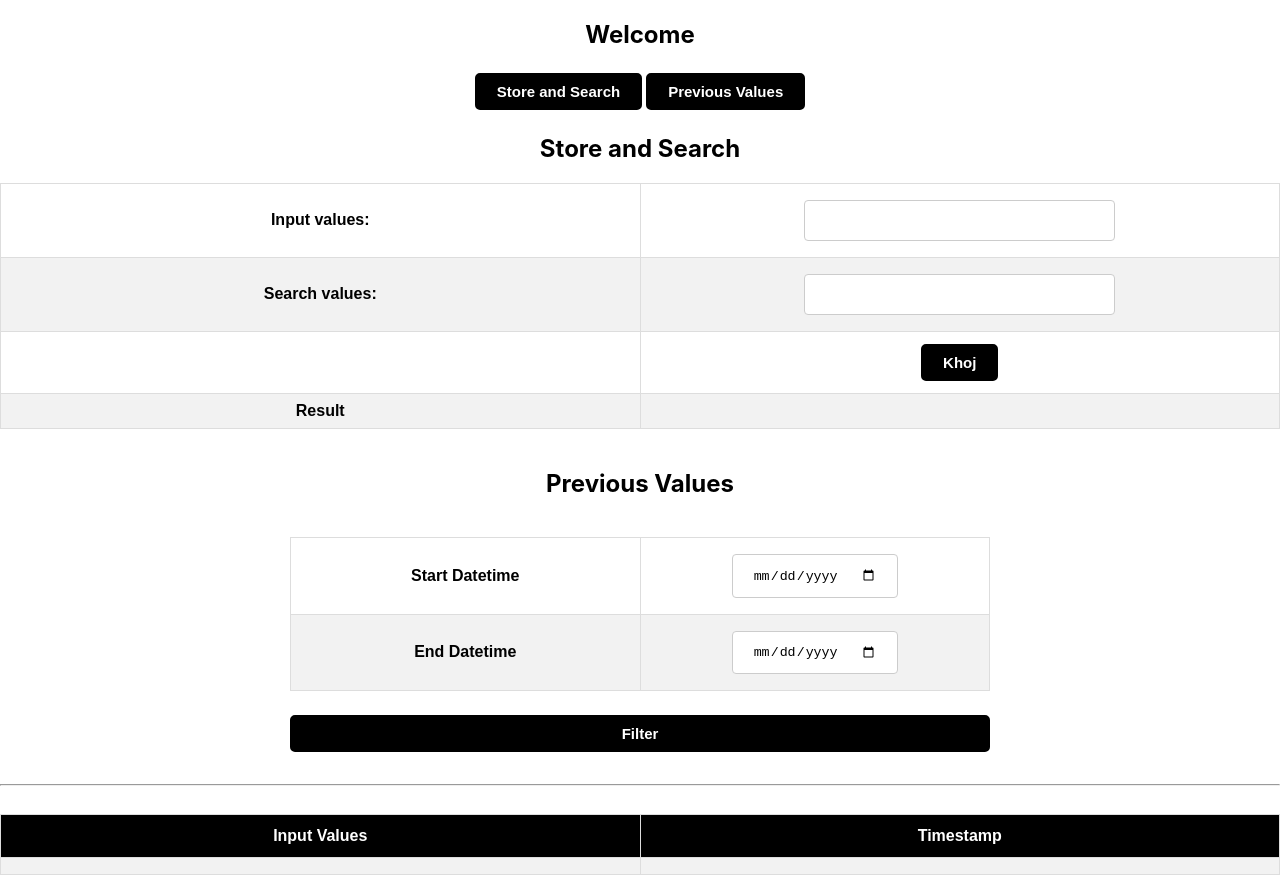
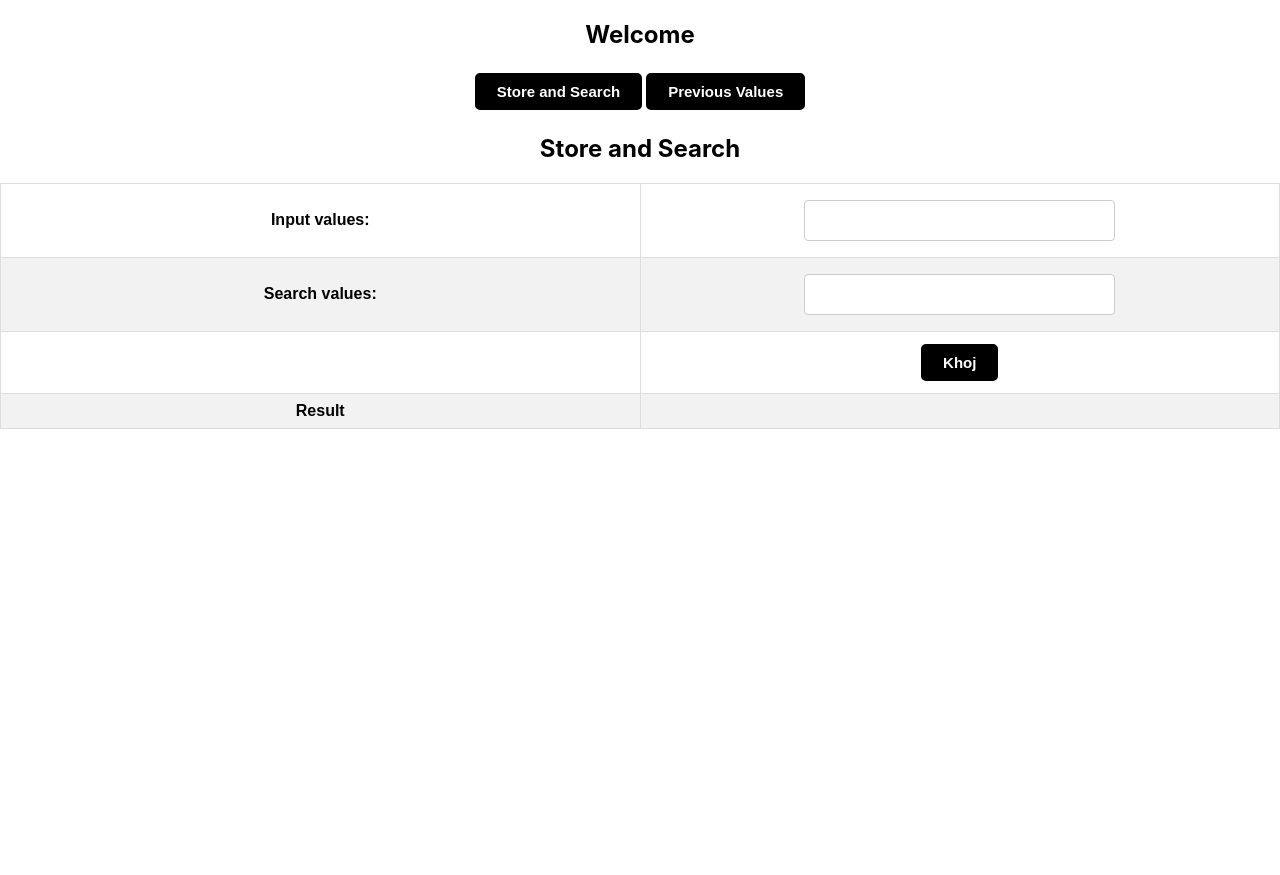
Before and after one commit to azahinhasan/assginment_evident, a React (Create React App) app: page / in a window 1280 px wide. After the commit the page ends 800 px from the top, so only its background shows below. Built offline with nearby package versions, Linux system fonts and the light colour scheme; no server answers.

Commit message:
some bug fixed

```diff
--- a/src/components/homePage.js
+++ b/src/components/homePage.js
@@ -9,15 +9,15 @@ import PriviousValues from './previousValues';
 const HomePage=()=> {
 
     const [inputValue,setInputValue]=useState('');
-    const [fetchedData,setFetchedData]=useState(['']);
     const [searchValue,setSearchValue]=useState('');
-    const [start_datetime,setStart_datetime]=useState('2021-09-05 10:32:58');
-    const [end_datetime,setEnd_datetime]=useState('2025-09-05  10:32:58');
+    const [showSearchPage,setShowSearchPage]=useState(true);
     const [msg,setMsg]=useState('');
     const [result,setResult]=useState('');
 
 
     const setDataToDB=(sortedData)=>{
+
+        // storing values in Database
 
         axios.post('https://ami-coding-pari-na-default-rtdb.asia-southeast1.firebasedatabase.app/Userdata.json',{
             input_values:sortedData.toString(),
@@ -35,20 +35,23 @@ const HomePage=()=> {
     }
 
     const searchData=()=>{
+        //searching data from Input values
         console.log(inputValue,' inputValue');
         console.log(searchValue,' search');
 
 
         if(inputValue!=''){
-            setMsg('');
-            let splitInputValue= inputValue.split(/[\s, ]+/);
+            setMsg('Input Values stored in DB');
+            let splitInputValue= inputValue.split(/[a-zA-Z]+|[\s., ]+/);
 
             const found = splitInputValue.find(v => v == searchValue);
 
             found!=undefined?setResult('True'):setResult('False');
 
+            console.log(found,' found');
 
-            sortInputValue(splitInputValue);
+            sortInputValue(splitInputValue); //sending data to sorting function to sort
+
         }
         else{
             setMsg("Failed!! Input Value text box is Empty!!");
@@ -59,9 +62,13 @@ const HomePage=()=> {
 
     const sortInputValue=(data)=>{
 
-        let sortedData= data.sort((a,b) => b - a);
 
-        setDataToDB(sortedData);
+        let sortedData= data.sort((a,b) => b - a); //sorting data
+
+        //setDataToDB(sortedData.join('').split(''));
+
+        //after sorting data sendting to setDataToDB fucntion to store them in DB
+
 
         console.log(sortedData, ' sortedData');
     }
@@ -71,24 +78,16 @@ const HomePage=()=> {
     useEffect(()=>{
         localStorage.setItem('userID','01');
 
-      //  getDataFromDB();
     },[])
 
-    // useEffect(()=>{
-    //     localStorage.setItem('userID','01');
-    //     getDataFromDB();
-    // },[fetchedData])
-
-  return (
-    <div className="App">
-
-        <h2>Welcome {localStorage.getItem('Username')}</h2>
-
-        <button onClick={()=>searchData()}>Store and Search</button>
-        <button onClick={()=>searchData()}>Previous Values</button>
 
 
-            <div>
+    let pageData = '';
+
+
+    if(showSearchPage){
+
+        pageData= <div>
                     <h2>Store and Search</h2>
                     <table style={{fontWeight:'bold'}}>
                         <tr>
@@ -110,10 +109,24 @@ const HomePage=()=> {
                         </tr>
                     </table>
                 </div>
+    }
+    else{
+        pageData= <PriviousValues/>;
+        //
+    }
+
+  return (
+    <div className="App">
+
+        <h2>Welcome {localStorage.getItem('Username')}</h2>
+
+        <button onClick={()=>setShowSearchPage(true)}>Store and Search</button>
+        <button onClick={()=>setShowSearchPage(false)}>Previous Values</button>
 
 
-        <PriviousValues/>
 
+
+            {pageData}
 
     </div>
   );
--- a/src/components/previousValues.js
+++ b/src/components/previousValues.js
@@ -9,16 +9,14 @@ const PriviousValue=()=> {
 
     const [inputValue,setInputValue]=useState('');
     const [fetchedData,setFetchedData]=useState(['']);
-    const [searchValue,setSearchValue]=useState('');
     const [start_datetime,setStart_datetime]=useState('2021-09-05 10:32:58');
     const [end_datetime,setEnd_datetime]=useState('2025-09-05  10:32:58');
-    const [msg,setMsg]=useState('');
-    const [result,setResult]=useState('');
+
 
     const getDataFromDB=()=>{
         axios.get('https://ami-coding-pari-na-default-rtdb.asia-southeast1.firebasedatabase.app/Userdata.json')
             .then(response =>{
-                console.log(response.data, ' getDataFromDB');
+                //console.log(response.data, ' getDataFromDB');
 
                 const fetchedOrders = [];
                 for (let key in response.data) {
@@ -29,7 +27,8 @@ const PriviousValue=()=> {
                     }
                 }
                 setFetchedData(fetchedOrders);
-                console.log(fetchedOrders, ' fetchedOrders');
+                //console.log(fetchedOrders, ' fetchedOrders');
+                filterHandaler(fetchedOrders);
 
             })
             .catch(
@@ -39,17 +38,19 @@ const PriviousValue=()=> {
     }
 
 
-    const filterHandaler=()=>{
+    const filterHandaler=(fetchedOrder)=>{
+
+        //getDataFromDB();
 
         var dateStart = new Date(start_datetime);
         var dateEnd = new Date(end_datetime);
         const filterdValues = [];
 
 
-        fetchedData.map(d=>{
+        fetchedOrder.map(d=>{
             var date =  new Date(d.timestamp);
 
-            console.log(dateStart<date, ' d');
+            //console.log(dateStart<date, ' d');
 
             if(date>=dateStart && date<=dateEnd){
                 filterdValues.push(d);
@@ -64,8 +65,6 @@ const PriviousValue=()=> {
     }
 
     useEffect(()=>{
-        localStorage.setItem('userID','01');
-
         getDataFromDB();
     },[])
 
@@ -90,11 +89,14 @@ const PriviousValue=()=> {
                 </tr>
             </table>
             <br/>
-            <button onClick={()=>filterHandaler()} style={{width:'700px'}}>Filter</button>
+            <button onClick={()=>getDataFromDB()} style={{width:'700px'}}>Filter</button>
             <br/>
             <br/>
             <hr/>
+
+            <div style={{color:'blue'}}> [P.S. Without Filter table will show all previous input values of User(who logged in)]</div>
             <br/>
+
             <table>
                 <tr>
                     <th>Input Values</th>
```
Lines whose indentation alone changed are shown as unchanged.
